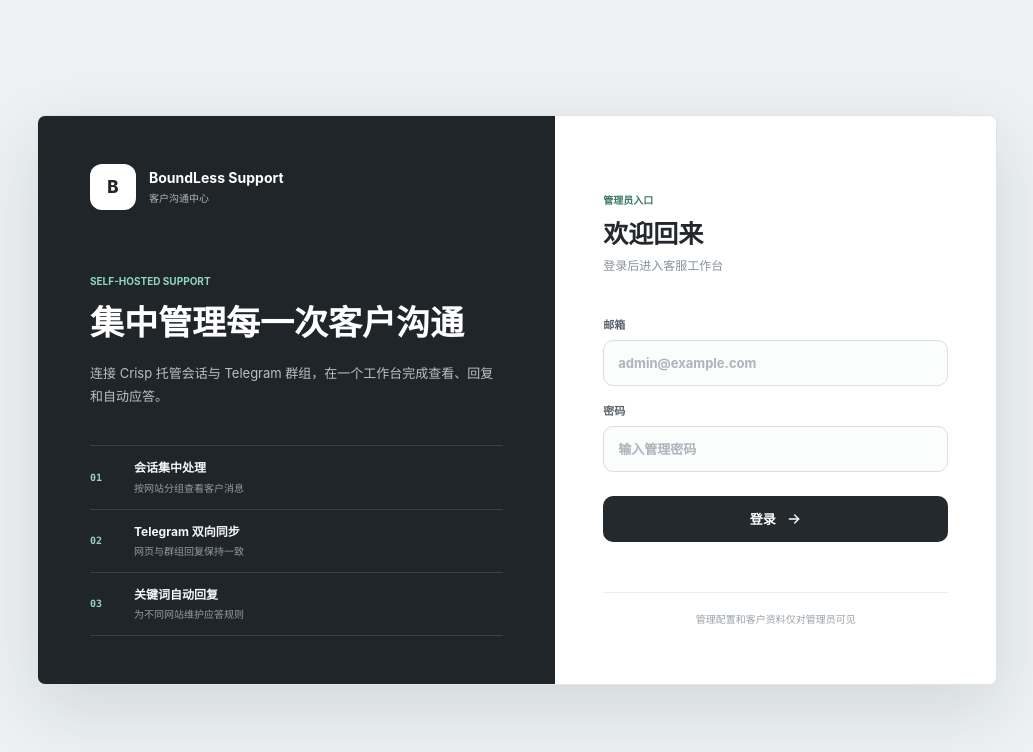
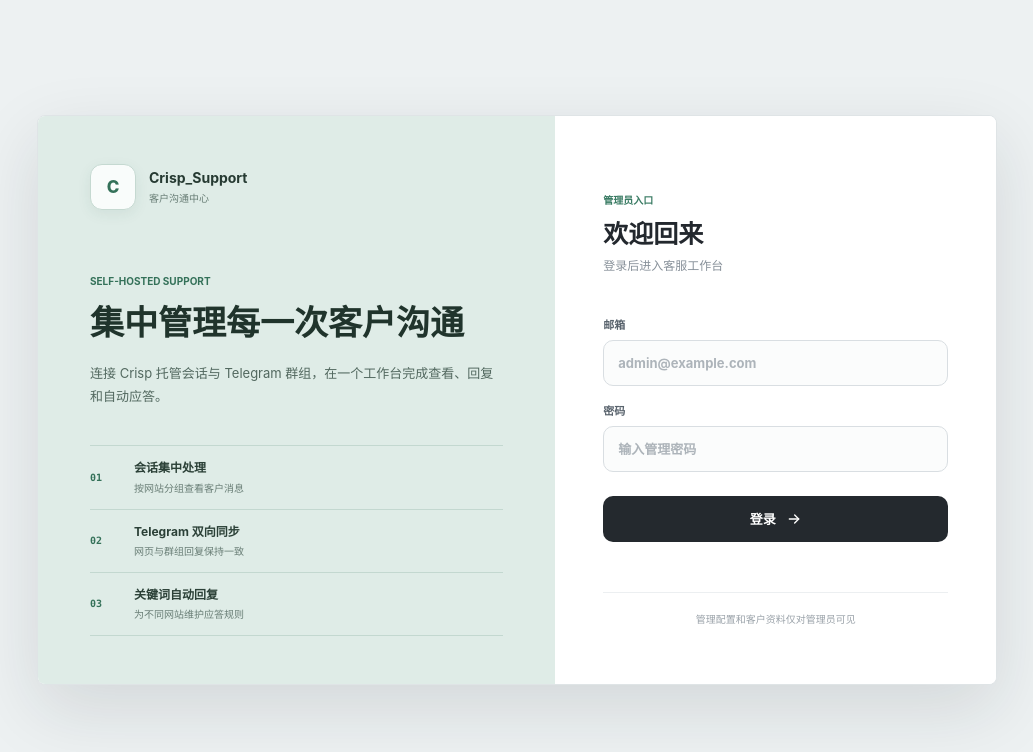
Before and after one commit to qwer8856/Crisp_Support, a website: page public/admin/index.html in a window 1280 px wide. Shown: the whole page, without its empty margins (123-1156 px from the left). Drawn offline with nearby package versions, Linux system fonts and the light colour scheme.

Commit message:
Refresh login branding and colors

```diff
--- a/public/admin/admin.css
+++ b/public/admin/admin.css
@@ -218,22 +218,22 @@ button,input,textarea,select{letter-spacing:0}
 
 .login-view{min-height:100%;padding:32px;background:#edf1f2;display:grid;place-items:center}
 .login-shell{width:min(960px,100%);min-width:0;min-height:570px;border:1px solid #dfe4e6;border-radius:var(--radius-card);background:var(--surface);box-shadow:0 24px 70px rgba(28,34,39,.12);display:grid;grid-template-columns:minmax(0,1.08fr) minmax(360px,.92fr);overflow:hidden}
-.login-intro{width:100%;min-width:0;max-width:100%;padding:48px 52px;background:#20252a;color:#fff;display:flex;flex-direction:column}
+.login-intro{width:100%;min-width:0;max-width:100%;padding:48px 52px;background:#dfece7;color:#263a32;display:flex;flex-direction:column}
 .login-brand{display:flex;align-items:center;gap:13px}
-.login-brand .brand-mark{width:46px;height:46px;flex:none;border:1px solid rgba(255,255,255,.15);border-radius:12px;background:#fff;color:#20252a;font-size:17px}
+.login-brand .brand-mark{width:46px;height:46px;flex:none;border:1px solid #c5d9d1;border-radius:12px;background:#f9fcfb;color:#347159;box-shadow:0 4px 14px rgba(44,91,73,.08);font-size:17px}
 .login-brand strong,.login-brand span{display:block}
 .login-brand strong{font-size:14px;line-height:1.35}
-.login-brand span{margin-top:3px;color:#aeb7bd;font-size:10px}
+.login-brand span{margin-top:3px;color:#687d75;font-size:10px}
 .login-intro-copy{margin:auto 0 38px}
-.login-kicker{display:block;margin-bottom:14px;color:#8fd6bd;font-size:10px;font-weight:750}
-.login-intro h1{max-width:390px;margin:0;color:#fff;font-size:34px;line-height:1.28;font-weight:760;letter-spacing:0}
-.login-intro-copy p{max-width:410px;margin:17px 0 0;color:#b8c0c6;font-size:13px;line-height:1.75}
-.login-feature-list{display:grid;grid-template-columns:1fr;gap:0;border-top:1px solid rgba(255,255,255,.12)}
-.login-feature{min-width:0;padding:14px 0;border-bottom:1px solid rgba(255,255,255,.12);display:grid;grid-template-columns:32px minmax(0,1fr);align-items:center;gap:12px}
-.login-feature>span{color:#8fd6bd;font:700 10px/1 ui-monospace,SFMono-Regular,Menlo,Consolas,monospace}
+.login-kicker{display:block;margin-bottom:14px;color:#347159;font-size:10px;font-weight:750}
+.login-intro h1{max-width:390px;margin:0;color:#20342c;font-size:34px;line-height:1.28;font-weight:760;letter-spacing:0}
+.login-intro-copy p{max-width:410px;margin:17px 0 0;color:#52685f;font-size:13px;line-height:1.75}
+.login-feature-list{display:grid;grid-template-columns:1fr;gap:0;border-top:1px solid rgba(52,113,89,.16)}
+.login-feature{min-width:0;padding:14px 0;border-bottom:1px solid rgba(52,113,89,.16);display:grid;grid-template-columns:32px minmax(0,1fr);align-items:center;gap:12px}
+.login-feature>span{color:#347159;font:700 10px/1 ui-monospace,SFMono-Regular,Menlo,Consolas,monospace}
 .login-feature strong,.login-feature small{display:block}
-.login-feature strong{color:#f5f7f8;font-size:12px;line-height:1.35}
-.login-feature small{margin-top:4px;color:#929da4;font-size:10px;line-height:1.4}
+.login-feature strong{color:#2b4037;font-size:12px;line-height:1.35}
+.login-feature small{margin-top:4px;color:#687d75;font-size:10px;line-height:1.4}
 .login-card{width:auto;min-width:0;padding:52px 48px 34px;border:0;border-radius:0;background:#fff;box-shadow:none;display:flex;flex-direction:column;justify-content:center}
 .login-form-head>span{display:block;color:#397b63;font-size:10px;font-weight:750}
 .login-form-head h2{margin:12px 0 5px;color:#23282e;font-size:25px;line-height:1.25}
--- a/public/admin/index.html
+++ b/public/admin/index.html
@@ -3,16 +3,16 @@
 <head>
   <meta charset="utf-8" />
   <meta name="viewport" content="width=device-width,initial-scale=1" />
-  <title>BoundLess Support</title>
-  <link rel="stylesheet" href="./admin.css?v=20260905-light-sidebar" />
+  <title>Crisp_Support</title>
+  <link rel="stylesheet" href="./admin.css?v=20260905-light-login" />
 </head>
 <body>
   <section id="loginView" class="login-view">
     <div class="login-shell">
       <section class="login-intro" aria-labelledby="loginIntroTitle">
         <div class="login-brand">
-          <div class="brand-mark">B</div>
-          <div><strong>BoundLess Support</strong><span>客户沟通中心</span></div>
+          <div class="brand-mark">C</div>
+          <div><strong>Crisp_Support</strong><span>客户沟通中心</span></div>
         </div>
         <div class="login-intro-copy">
           <span class="login-kicker">SELF-HOSTED SUPPORT</span>
@@ -47,7 +47,7 @@
 
   <main id="appView" class="app hidden">
     <aside class="rail">
-      <div class="rail-logo">B</div>
+      <div class="rail-logo">C</div>
       <button id="inboxNavBtn" class="rail-btn active" title="会话" aria-label="会话">
         <svg aria-hidden="true" viewBox="0 0 24 24" fill="none" stroke="currentColor" stroke-linecap="round" stroke-linejoin="round">
           <path d="M21 15a4 4 0 0 1-4 4H8l-5 3V7a4 4 0 0 1 4-4h10a4 4 0 0 1 4 4z" />
```
